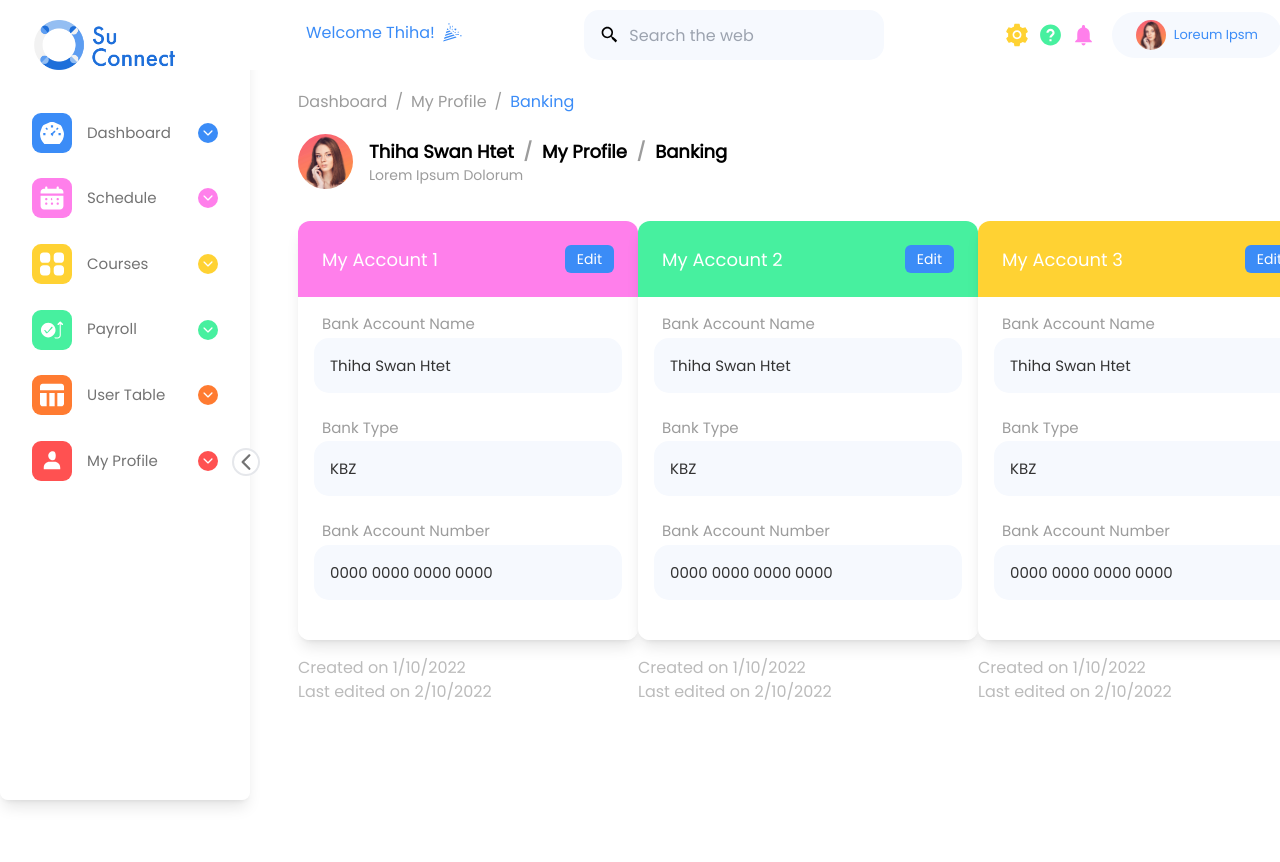
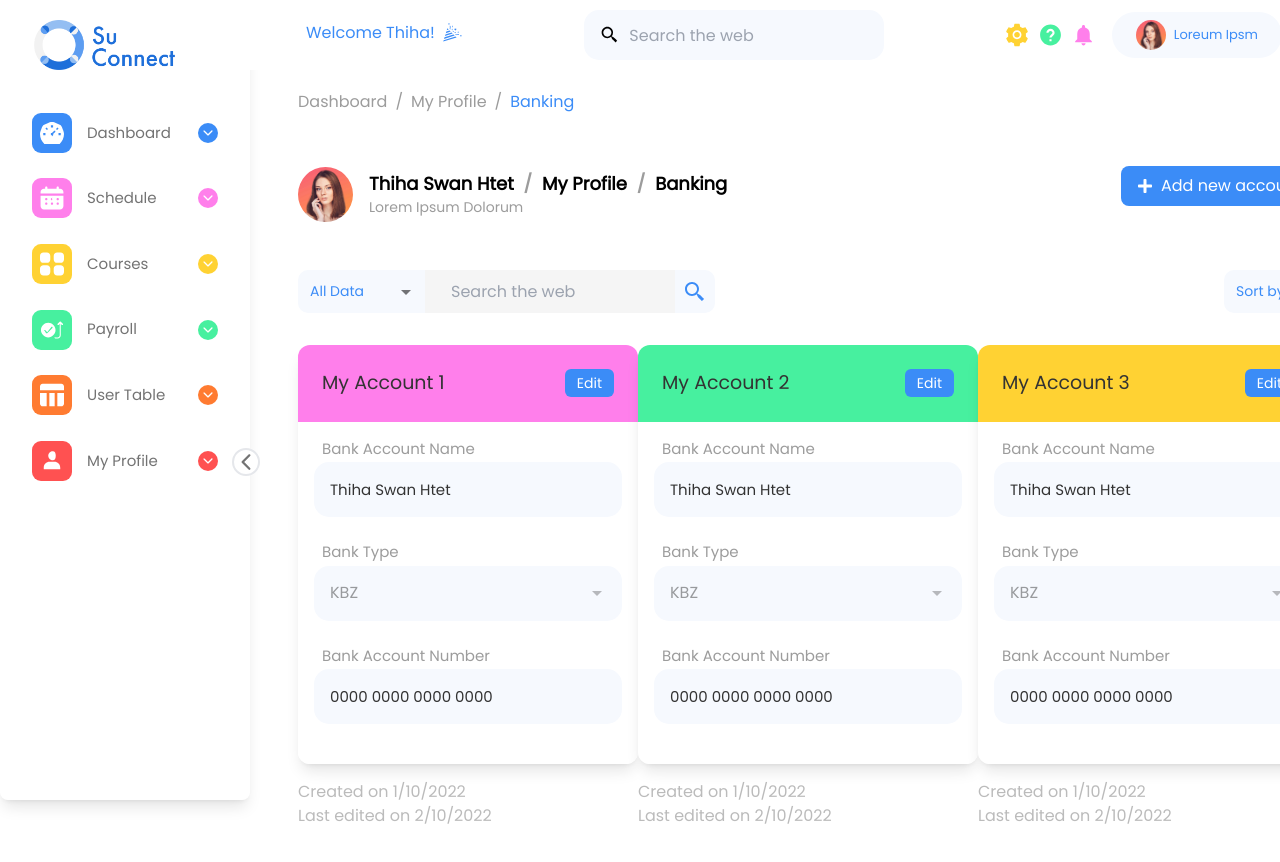
Before and after one commit to ShoonLeiNaing/suconnect-frontend, a Next.js app: page /banking in a window 1280 px wide. Shown: the top 862 px of the page. Before the commit the page ends 800 px from the top, so only its background shows below. Built offline with nearby package versions, Linux system fonts and the light colour scheme.

Commit message:
bank-ui-card-edit done

```diff
--- a/components/Banking/BankInfoCard.tsx
+++ b/components/Banking/BankInfoCard.tsx
@@ -1,43 +1,59 @@
 import { useState, FunctionComponent } from "react";
+import InputBase from "@mui/material/InputBase";
+import { styled } from "@mui/material/styles";
 import {
   Box,
   Typography,
-  // FormControl,
-  // MenuItem,
-  // Select,
-  // SelectChangeEvent,
+  FormControl,
+  MenuItem,
+  Select,
+  SelectChangeEvent,
 } from "@mui/material";
 import InputLabel from "../Input/InputLabel";
 import { colors } from "../../data/constant";
 import CardStatus from "./CardStatus";
 import StaticInput from "../Input/StaticInput";
+import styles from "./banking.module.css";
+import BankingInfoEditCard from "./BankInfoEditCard";
 
 interface IProps {
   title: string;
   bgColor: string;
 }
 
-const BankingInfoCard: FunctionComponent<IProps> = ({ title, bgColor }) => {
-  // const [bank, setBank] = useState("KBZ");
+const BankingInfoLockCard: FunctionComponent<IProps> = ({ title, bgColor }) => {
+  const [bank, setBank] = useState("KBZ");
+  const [edit, setEdit] = useState(false);
 
-  // const handleChange = (event: SelectChangeEvent) => {
-  //   setBank(event.target.value as string);
-  // };
+  const handleChange = (event: SelectChangeEvent) => {
+    setBank(event.target.value as string);
+  };
+
+  const BootstrapInput = styled(InputBase)(() => ({
+    "& .MuiInputBase-input": {
+      paddingLeft: "16px",
+    },
+  }));
 
   return (
+    <Box>
+      {!edit && (
         <Box>
           <Box width="340px" className="rounded-xl shadow-lg mb-4">
             <Box
               sx={{ backgroundColor: bgColor }}
               className="flex p-6 rounded-t-xl justify-between items-center text-white py-6"
             >
-          <Typography fontSize="18px">{title}</Typography>
+              <Typography fontSize="19px" color={colors.black.black2}>
+                {title}
+              </Typography>
               <Box
                 className="px-3 py-1 rounded-md text-sm cursor-pointer"
                 sx={{
                   backgroundColor: colors.primaryColors.lightblue.lightblue1,
                   color: colors.white.white1,
                 }}
+                onClick={() => setEdit(!edit)}
               >
                 Edit
               </Box>
@@ -49,32 +65,25 @@ const BankingInfoCard: FunctionComponent<IProps> = ({ title, bgColor }) => {
               </Box>
               <Box mb={3}>
                 <InputLabel label="Bank Type" />
-            <StaticInput isLocked value="KBZ" />
-          </Box>
-          {/* <Box mb={3}>
-            <InputLabel label="Bank Type" />
                 <FormControl
+                  disabled
                   sx={{
                     backgroundColor: colors.white.white2,
-                width: "100%",
-                height: "auto",
-                border: "0px",
-                borderRadius: "15px",
                   }}
+                  className={styles.form_control}
                 >
                   <Select
                     value={bank}
                     onChange={handleChange}
-                sx={{ border: "0px" }}
+                    input={<BootstrapInput />}
+                    className={styles.select_box}
                   >
-                <MenuItem sx={{ border: "0px" }} value="KBZ">
-                  KBZ
-                </MenuItem>
+                    <MenuItem value="KBZ">KBZ</MenuItem>
                     <MenuItem value="AYA">AYA</MenuItem>
                     <MenuItem value="UAB">UAB</MenuItem>
                   </Select>
                 </FormControl>
-          </Box> */}
+              </Box>
               <Box mb={3}>
                 <InputLabel label="Bank Account Number" />
                 <StaticInput isLocked value="0000 0000 0000 0000" />
@@ -83,7 +92,10 @@ const BankingInfoCard: FunctionComponent<IProps> = ({ title, bgColor }) => {
           </Box>
           <CardStatus createdTime="1/10/2022" updatedTime="2/10/2022" />
         </Box>
+      )}
+      {edit && <BankingInfoEditCard title={title} bgColor={bgColor} />}
+    </Box>
   );
 };
 
-export default BankingInfoCard;
+export default BankingInfoLockCard;
--- /dev/null
+++ b/components/Banking/BankInfoEditCard.tsx
@@ -0,0 +1,132 @@
+import { useState, FunctionComponent } from "react";
+import InputBase from "@mui/material/InputBase";
+import { styled } from "@mui/material/styles";
+
+import {
+  Box,
+  FormControl,
+  MenuItem,
+  Select,
+  Input,
+  ChangeEvent,
+  SelectChangeEvent,
+} from "@mui/material";
+import InputLabel from "../Input/InputLabel";
+import { colors } from "../../data/constant";
+import CardStatus from "./CardStatus";
+import DynamicInput from "../Input/DynamicInput";
+import styles from "./banking.module.css";
+import SmallButton from "../Button/SmallButton";
+
+interface IProps {
+  title: string;
+  bgColor: string;
+}
+
+const BankingInfoEditCard: FunctionComponent<IProps> = ({ title, bgColor }) => {
+  const [bank, setBank] = useState("KBZ");
+  const [name, setName] = useState("Thiha Swan Htet");
+  const [bankAccNo, setBankAccNo] = useState("0000 0000 0000 0000");
+
+  const [cardTitle, setCardTitle] = useState(title);
+
+  const updateTitle = (event: ChangeEvent<HTMLInputElement>) => {
+    setCardTitle(event.target.value);
+  };
+
+  const formatNumber = (e: ChangeEvent<HTMLInputElement>) => {
+    const inputValue = e.target.value.replace(/ /g, "");
+    let inputNumbersOnly = inputValue.replace(/\D/g, "");
+
+    if (inputNumbersOnly.length > 16) {
+      inputNumbersOnly = inputNumbersOnly.substr(0, 16);
+    }
+
+    const splits = inputNumbersOnly.match(/.{1,4}/g);
+    let spacedNumber = "";
+    if (splits) {
+      spacedNumber = splits.join(" ");
+    }
+    setBankAccNo(spacedNumber);
+  };
+
+  const handleChange = (event: SelectChangeEvent) => {
+    setBank(event.target.value as string);
+  };
+
+  const BootstrapInput = styled(InputBase)(() => ({
+    "& .MuiInputBase-input": {
+      paddingLeft: "16px",
+    },
+  }));
+
+  return (
+    <Box>
+      <Box width="340px" className="rounded-xl shadow-lg mb-4 duration-300">
+        <Box
+          sx={{ backgroundColor: bgColor }}
+          className="flex px-6 py-5 rounded-t-xl justify-between items-center text-white py-6"
+        >
+          <FormControl variant="standard">
+            <Input
+              className={styles.card_title}
+              value={cardTitle}
+              onChange={updateTitle}
+            />
+          </FormControl>
+        </Box>
+        <Box className="bg-white p-4 mb-4 rounded-b-xl">
+          <Box mb={3}>
+            <InputLabel label="Bank Account Name" />
+            <DynamicInput value={name} setValue={setName} />
+          </Box>
+          <Box mb={3}>
+            <InputLabel label="Bank Type" />
+            <FormControl
+              sx={{
+                border: "1px solid grey",
+              }}
+              className={styles.form_control}
+            >
+              <Select
+                value={bank}
+                onChange={handleChange}
+                input={<BootstrapInput />}
+                className={styles.select_box}
+              >
+                <MenuItem value="KBZ">KBZ</MenuItem>
+                <MenuItem value="AYA">AYA</MenuItem>
+                <MenuItem value="UAB">UAB</MenuItem>
+              </Select>
+            </FormControl>
+          </Box>
+          <Box mb={3}>
+            <InputLabel label="Bank Account Number" />
+            <input
+              className={styles.edit_box}
+              value={bankAccNo}
+              onChange={formatNumber}
+            />
+          </Box>
+          <Box className="flex justify-end mt-4 mb-4">
+            <SmallButton
+              text="Cancel"
+              bgColor="white"
+              customPaddingY="0.5rem"
+              color={colors.black.black1}
+              customFontSize="15px"
+            />
+            <SmallButton
+              text="Save"
+              customPaddingY="0.5rem"
+              customFontSize="15px"
+            />
+          </Box>
+        </Box>
+      </Box>
+      <CardStatus createdTime="1/10/2022" updatedTime="2/10/2022" />
+    </Box>
+  );
+};
+
+export default BankingInfoEditCard;
--- /dev/null
+++ b/components/Banking/banking.module.css
@@ -0,0 +1,41 @@
+.form_control {
+    width: 100%;
+    height: 55px;
+    border-radius: 15px;
+}
+
+
+.select_box {
+    height: 55px;
+    font-size: 15px;
+    width: 98%;
+}
+
+.card_title {
+    font-size: 19px;
+    color: #333333;
+}
+
+.card_title::before {
+    border-bottom: 1.5px solid #F6F9FE;
+}
+
+.card_title::after {
+    border-bottom: 2px solid #F6F9FE;
+}
+
+.edit_box {
+   color: #333333;
+   width: 100%;
+   height: 55px;
+   border-radius: 15px;
+   border: 1px solid grey;
+   background-color: white;
+   display: block;
+   padding-left: 16px;
+   padding-right: 16px;
+}
+
+.edit_box:focus {
+    border: 1px solid grey!important;
+}
--- /dev/null
+++ b/components/DateFilter/DropDown.tsx
@@ -0,0 +1,71 @@
+import MenuItem from "@mui/material/MenuItem";
+import Select, { SelectChangeEvent } from "@mui/material/Select";
+import { styled } from "@mui/material/styles";
+import { FunctionComponent, useState } from "react";
+import { Box } from "@mui/material";
+import InputBase from "@mui/material/InputBase";
+import { colors } from "../../data/constant";
+
+interface IProps {
+  setFilterText: any;
+}
+
+const DropDown: FunctionComponent<IProps> = ({
+  setFilterText,
+}) => {
+  const [filterValue, setFilterValue] = useState("all");
+  const handleChange = (event: SelectChangeEvent) => {
+    setFilterValue(event.target.value);
+    setFilterText(event.target.value);
+  };
+
+  const BootstrapInput = styled(InputBase)(() => ({
+    "& .MuiInputBase-input": {
+      borderRadius: "10px 0px 0px 10px",
+      position: "relative",
+      backgroundColor: colors.white.white2,
+      fontSize: 14,
+      padding: "10px 26px 10px 12px",
+      color: colors.primaryColors.lightblue.lightblue1,
+      width: "50px",
+    },
+  }));
+
+  return (
+    <Box>
+      <Box display="flex">
+        <Select
+          id="demo-simple-select"
+          value={filterValue}
+          onChange={handleChange}
+          input={<BootstrapInput />}
+          inputProps={{ "aria-label": "Without label" }}
+        >
+          <MenuItem sx={{ fontSize: "14px" }} value="all">
+            Sort by
+          </MenuItem>
+          <MenuItem sx={{ fontSize: "14px" }} value="today">
+            Today
+          </MenuItem>
+          <MenuItem sx={{ fontSize: "14px" }} value="yesterday">
+            Yesterday
+          </MenuItem>
+          <MenuItem sx={{ fontSize: "14px" }} value="last 7 days">
+            Last 7 days
+          </MenuItem>
+          <MenuItem sx={{ fontSize: "14px" }} value="last 30 days">
+            Last 30 days
+          </MenuItem>
+          <MenuItem sx={{ fontSize: "14px" }} value="this month">
+            This Month
+          </MenuItem>
+          <MenuItem sx={{ fontSize: "14px" }} value="last month">
+            Last Month
+          </MenuItem>
+        </Select>
+      </Box>
+    </Box>
+  );
+};
+
+export default DropDown;
--- a/pages/banking/index.tsx
+++ b/pages/banking/index.tsx
@@ -1,9 +1,14 @@
 import { Box } from "@mui/material";
+import { FaPlus } from "react-icons/fa";
+import { useState } from "react";
 import BreadcrumbsComponent from "../../components/Breadcrumbs";
 import Layout from "../../components/Layout";
 import BankingInfoCard from "../../components/Banking/BankInfoCard";
 import { colors } from "../../data/constant";
 import NameTag from "../../components/Profile/NameTag";
+import SearchInput from "../../components/DateFilter/SearchInput";
+import DropDown from "../../components/DateFilter/DropDown";
+import BankingInfoEditCard from "../../components/Banking/BankInfoEditCard";
 
 const breadCrumbsData = [
   {
@@ -17,6 +22,10 @@ const breadCrumbsData = [
 ];
 
 const Banking = () => {
+  const [filterText, setFilterText] = useState<string>("");
+  const [searchText, setSearchText] = useState<string>("");
+  const [add, setAdd] = useState(false);
+
   return (
     <Layout hiddenFooter>
       <Box color="black" className="container" px={6}>
@@ -24,13 +33,27 @@ const Banking = () => {
           currentPage="Banking"
           previousPages={breadCrumbsData}
         />
-        <Box className="mb-8 mt-2">
+        <Box className="flex justify-between mb-8 mt-2">
           <NameTag
             name="Thiha Swan Htet"
             previousPage="My Profile"
             currentPage="Banking"
             tag="Lorem Ipsum Dolorum"
           />
+          <Box
+            className="flex items-center my-8 py-2 px-4 text-white cursor-pointer rounded-lg"
+            bgcolor={colors.primaryColors.lightblue.lightblue1}
+            onClick={() => setAdd(!add)}
+          >
+            <FaPlus /> <span className="ml-2"> Add new account </span>
+          </Box>
+        </Box>
+        <Box className="flex justify-between items-center mb-8">
+          <SearchInput
+            setFilterText={setFilterText}
+            setSearchText={setSearchText}
+          />
+          <DropDown setFilterText={setFilterText} />
         </Box>
         <Box className="flex justify-between items-center">
           <BankingInfoCard
@@ -46,6 +69,12 @@ const Banking = () => {
             bgColor={colors.primaryColors.yellow.yellow1}
           />
         </Box>
+        {add && (
+          <BankingInfoEditCard
+            title="My Account 4"
+            bgColor={colors.secondaryColors.orange.orange1}
+          />
+        )}
       </Box>
     </Layout>
   );
```
Also changed, not shown: components/Button/SmallButton.tsx (+12 -3 lines). Lines whose indentation alone changed are shown as unchanged.
